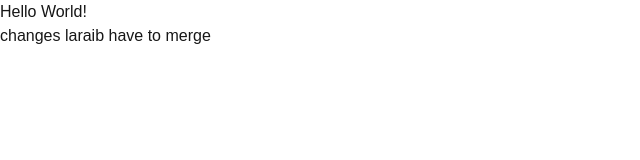
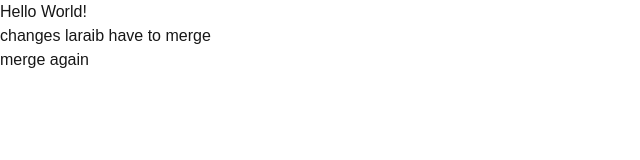
Before and after one commit to hitmansixteen/AI-Job-Advisor, a Next.js app in the folder web-app/: page / in a window 1280 px wide. Shown: the top 160 px of the page, without its empty margins (0-640 px from the left). Built offline with nearby package versions, Linux system fonts and the light colour scheme.

Commit message:
modified:   web-app/pages/index.js

```diff
--- a/web-app/pages/index.js
+++ b/web-app/pages/index.js
@@ -17,6 +17,7 @@ export default function Home() {
         <>
             <h1>Hello World!</h1>
             <p>changes laraib have to merge</p>
+            merge again
         </>
     );
 }
```
